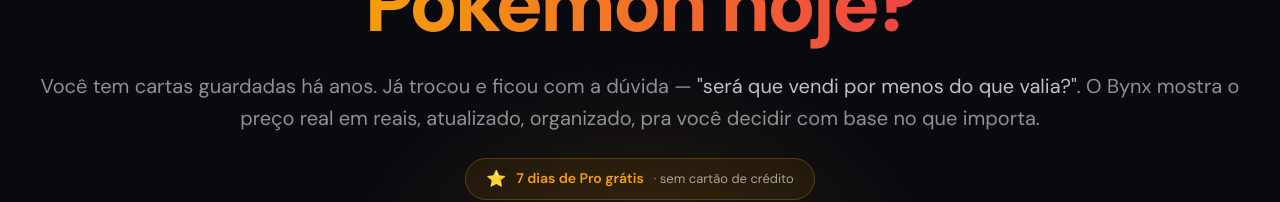
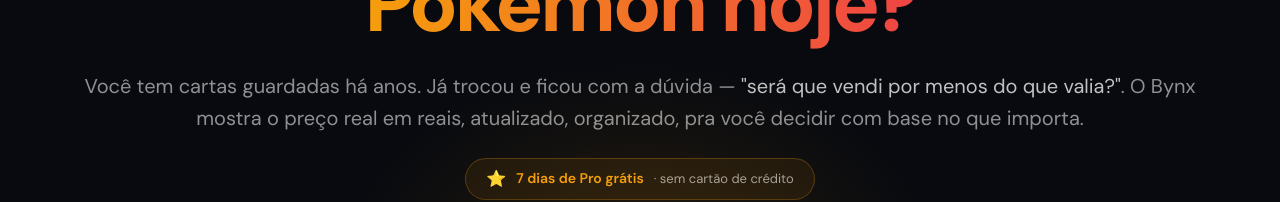
Before and after one commit to brazildigital1403/tcg-invest, a Next.js app: page / in a window 1280 px wide. Shown: the part 309-511 px from the top of the page. Built offline with nearby package versions, Linux system fonts and the light colour scheme; no server answers.

Commit message:
style: match hero paragraph width to vitrine section 1180

```diff
--- a/src/app/page.tsx
+++ b/src/app/page.tsx
@@ -427,7 +427,7 @@ export default function Home() {
           <span style={{ background: 'linear-gradient(90deg, #f59e0b, #ef4444)', WebkitBackgroundClip: 'text', WebkitTextFillColor: 'transparent' }}>Pokémon hoje?</span>
         </h1>
 
-        <p style={{ fontSize: 20, color: 'rgba(255,255,255,0.55)', maxWidth: '100%', lineHeight: 1.6, marginBottom: 24 }}>
+        <p style={{ fontSize: 20, color: 'rgba(255,255,255,0.55)', maxWidth: 1180, lineHeight: 1.6, marginBottom: 24 }}>
           Você tem cartas guardadas há anos. Já trocou e ficou com a dúvida — <em style={{ color: 'rgba(255,255,255,0.75)', fontStyle: 'normal' }}>"será que vendi por menos do que valia?"</em>. O Bynx mostra o preço real em reais, atualizado, organizado, pra você decidir com base no que importa.
         </p>
         {/* Trial badge */}
```
